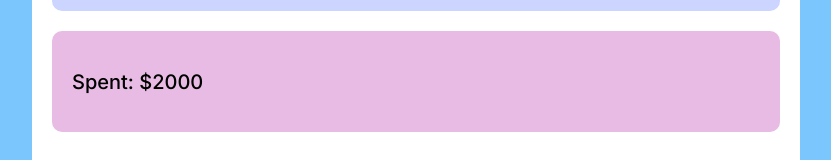
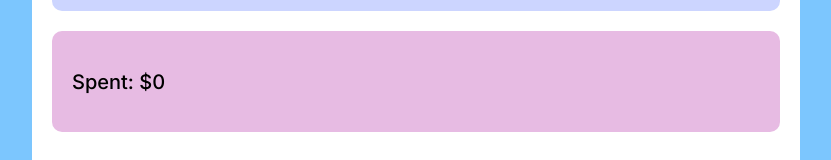
Before and after one commit to egkirpichev/react-budget-app, a React (Create React App) app: page / in a window 1280 px wide. Shown: the part 291-451 px from the top of the page, without its empty margins (224-1055 px from the left). Built offline with nearby package versions, Linux system fonts and the light colour scheme.

Commit message:
feat(budget-app): recalculate spent dynamically

```diff
--- a/src/components/Spent/Spent.tsx
+++ b/src/components/Spent/Spent.tsx
@@ -1,12 +1,19 @@
 import { useCurrencyContext } from "../../context/CurrencyContext/CurrencyContext";
+import { useExpensesContext } from "../../context/ExpencesContext/ExpencesContext";
+import { IExpense } from "../../types";
 import { StyledSpent, Title } from "./styles";
 
 export const Spent = () => {
   const { currency } = useCurrencyContext();
+  const { expenses } = useExpensesContext();
+
+  const spent: number = [...expenses].reduce((spent: number, expense: IExpense): number => {
+    return expense ? spent += Number(expense.cost) : spent;
+  }, 0);
 
   return (
     <StyledSpent>
-      <Title>{`Spent: ${currency.value}2000`}</Title>
+      <Title>{`Spent: ${currency.value}${spent}`}</Title>
     </StyledSpent>
   );
 };
```
